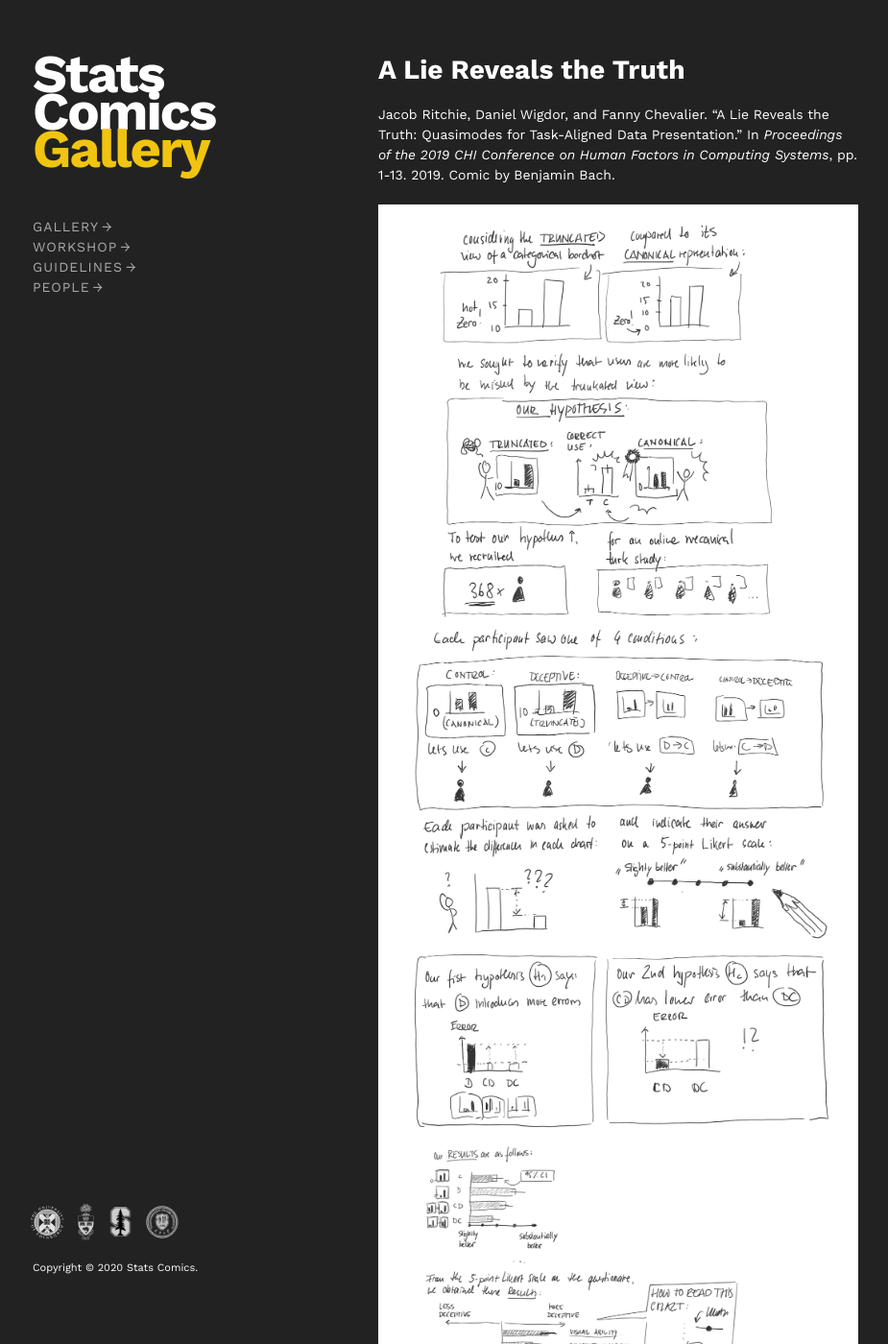
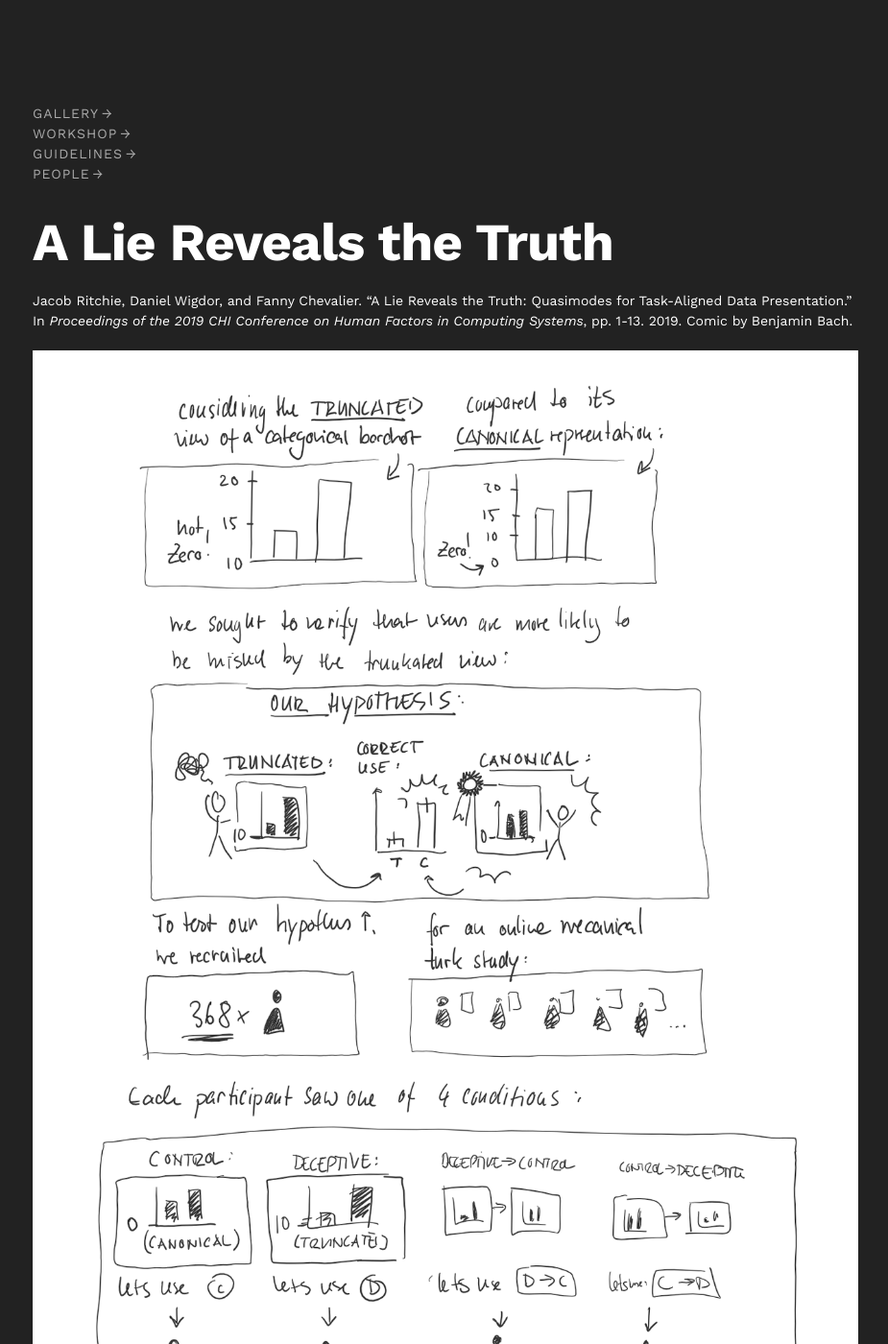
Before and after one commit to statscomics/statscomics.github.io, a Jekyll site: the page built from gallery/lie.md, in a window 1280 px wide and 1400 px high. Shown: the whole window at 96% size, without its empty margins (176-1101 px from the left). Built offline with Jekyll 4.4.1, drawn with Linux system fonts in a browser that asks for light colours.

Commit message:
update-gallery-item-layout

```diff
--- /dev/null
+++ b/_includes/logo-s.html
@@ -0,0 +1,14 @@
+<div class="logos">
+  <a href="https://www.ed.ac.uk/informatics/"
+    ><img src="/assets/img/univs/logo-ed-s.png"
+  /></a>
+  <a href="https://web.cs.toronto.edu/"
+    ><img src="/assets/img/univs/logo-ut-s.png"
+  /></a>
+  <a href="http://stanford.edu/"
+    ><img src="/assets/img/univs/logo-stanford-s.png"
+  /></a>
+  <a href="http://cic.tju.edu.cn/"
+    ><img src="/assets/img/univs/logo-tju-s.png"
+  /></a>
+</div>
--- a/_layouts/gallery.html
+++ b/_layouts/gallery.html
@@ -1,19 +1,26 @@
 ---
-layout: page
+layout: base
 ---
 
-<style>
-  body {
-    background: #222;
-    color: white;
-  }
-  body.page footer .logos {
-    filter: invert(1) grayscale(1);
-  }
-</style>
-
-<div class="gallery-dest">
-  {{ content }}
-</div>
-
-<h2><a href="/gallery.html">Back to Gallery</a></h2>
+<body class="page gallery">
+  <div class="wrapper">
+    <header>
+      <!-- <h1 class="sc-head">
+        <a href="/"> Stats<br />Comics<br /> </a>
+        <span class="page-title">Gallery</span>
+      </h1> -->
+      {% include nav.html %}
+    </header>
+    <h1 class="variable">{{ page.title }}</h1>
+    <section class="markdown-dest">
+      <div class="gallery-dest">
+        {{ content }}
+      </div>
+      <h2><a href="/gallery.html">Back to Gallery</a></h2>
+    </section>
+    <footer>
+      {% include logo-s.html %}
+      <p><small>Copyright &copy; 2020 Stats Comics.</small></p>
+    </footer>
+  </div>
+</body>
--- a/_layouts/page.html
+++ b/_layouts/page.html
@@ -15,20 +15,7 @@ layout: base
       {{ content }}
     </section>
     <footer>
-      <div class="logos">
-        <a href="https://www.ed.ac.uk/informatics/"
-          ><img src="/assets/img/univs/logo-ed-s.png"
-        /></a>
-        <a href="https://web.cs.toronto.edu/"
-          ><img src="/assets/img/univs/logo-ut-s.png"
-        /></a>
-        <a href="http://stanford.edu/"
-          ><img src="/assets/img/univs/logo-stanford-s.png"
-        /></a>
-        <a href="http://cic.tju.edu.cn/"
-          ><img src="/assets/img/univs/logo-tju-s.png"
-        /></a>
-      </div>
+      {% include logo-s.html %}
       <p><small>Copyright &copy; 2020 Stats Comics.</small></p>
     </footer>
   </div>
--- a/assets/css/style.scss
+++ b/assets/css/style.scss
@@ -42,6 +42,18 @@ a:hover {
   opacity: 0.7;
 }
 
+h1.variable {
+  font-size: 55px;
+  letter-spacing: -1px;
+}
+
+@media print, screen and (max-width: 640px) {
+  h1.variable {
+    font-size: 35px;
+    letter-spacing: -0.5px;
+  }
+}
+
 .markdown-dest {
   a {
     text-decoration: none;
@@ -76,9 +88,26 @@ a:hover {
  ================ GALLERY-POST STYLES
 */
 
-.gallery-dest {
-  img {
-    display: block;
+body.gallery {
+  background: #222;
+  color: white;
+
+  header,
+  section,
+  footer {
+    width: unset;
+    float: unset;
+    position: unset;
+  }
+
+  footer .logos {
+    filter: invert(1) grayscale(1);
+  }
+
+  .gallery-dest {
+    img {
+      display: block;
+    }
   }
 }
 
--- a/gallery/lie.md
+++ b/gallery/lie.md
@@ -1,9 +1,7 @@
 ---
 layout: gallery
-title: Gallery
+title: A Lie Reveals the Truth
 ---
-
-# A Lie Reveals the Truth
 
 Jacob Ritchie, Daniel Wigdor, and Fanny Chevalier. "A Lie Reveals the Truth: Quasimodes for Task-Aligned Data Presentation." In _Proceedings of the 2019 CHI Conference on Human Factors in Computing Systems_, pp. 1-13. 2019. Comic by Benjamin Bach.
 
```
Also changed, not shown: gallery/weighted.md (+1 -3 lines).
